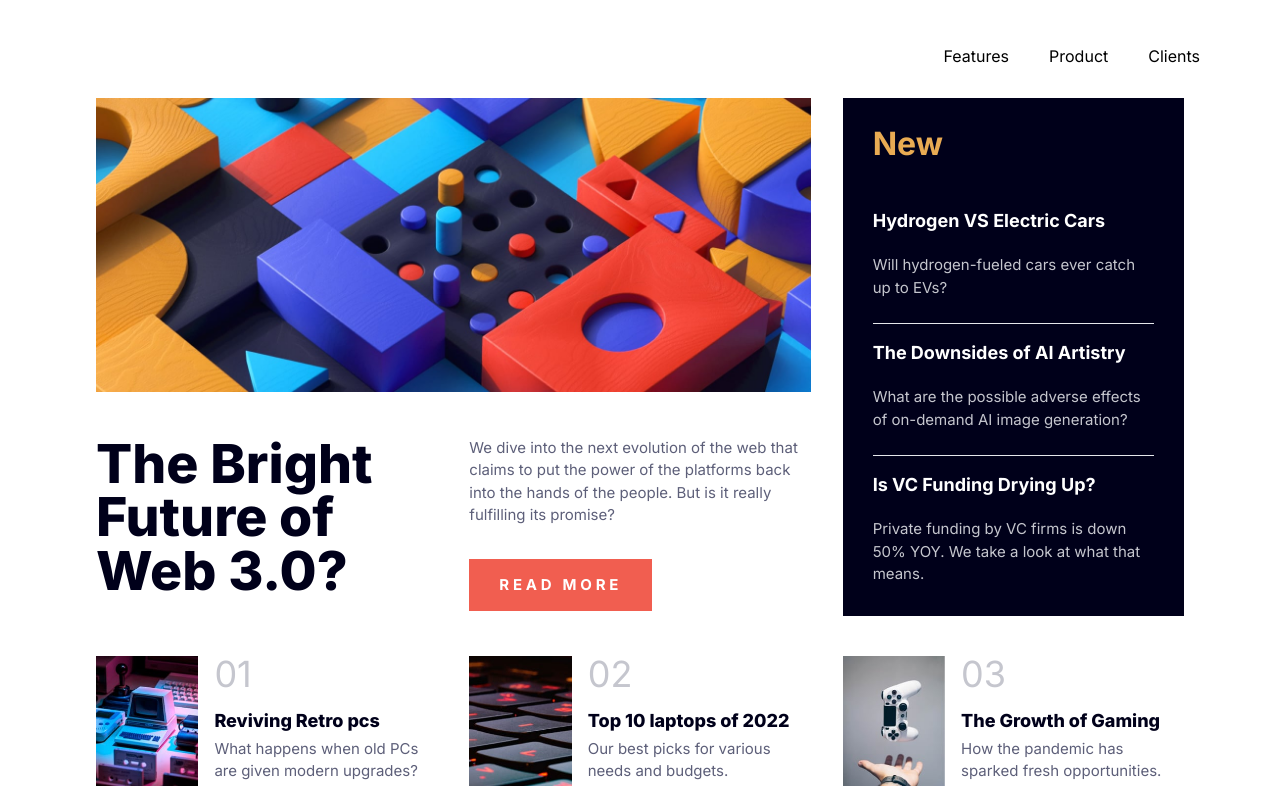
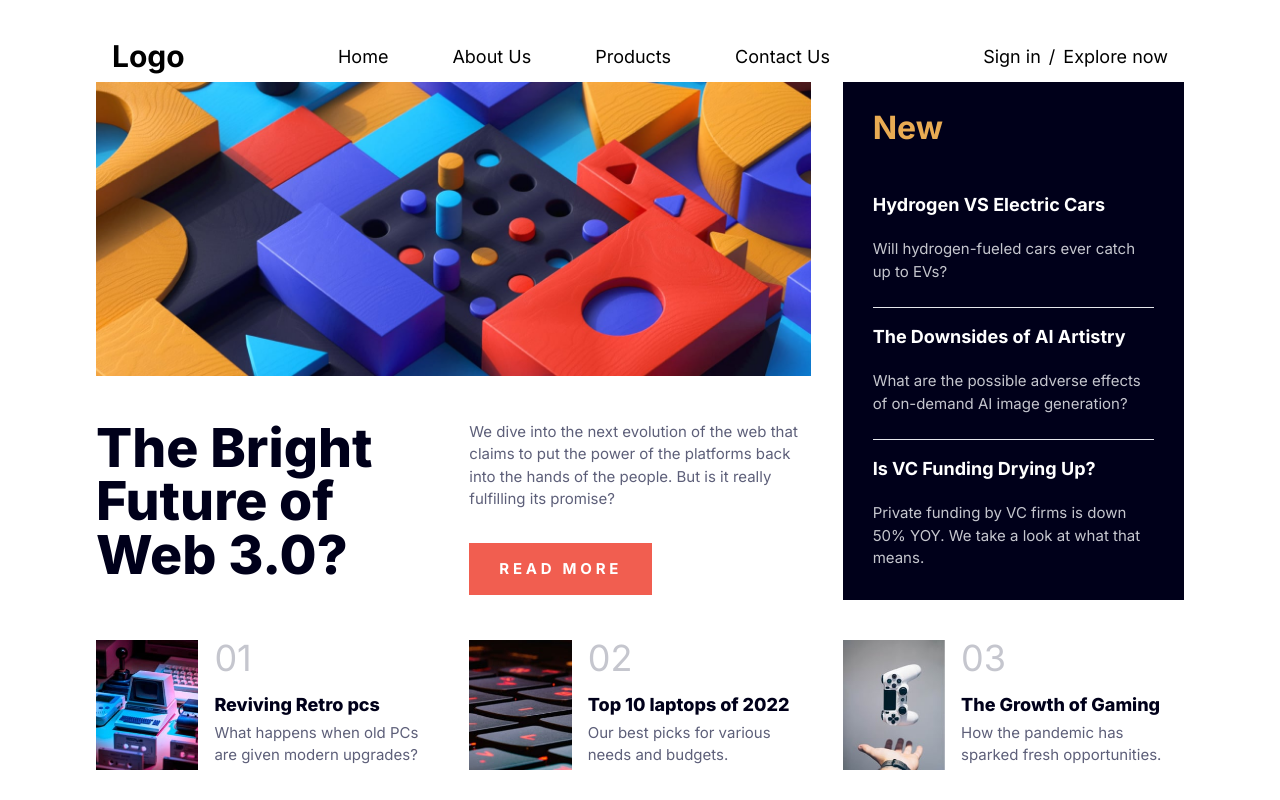
Before and after one commit to sphnikola/news-homepage, a React (Vite) app: page / in a window 1280 px wide. Built offline with nearby package versions, Linux system fonts and the light colour scheme.

Commit message:
Add Responsive Navbar

```diff
--- a/src/Navbar.jsx
+++ b/src/Navbar.jsx
@@ -1,83 +1,161 @@
+// import { useState } from "react";
+// // import { close, logo, menu } from "../assets";
+// import close from "./assets/images/icon-menu-close.svg";
+// import menu from "./assets/images/icon-menu.svg";
+
+// export const navLinks = [
+//   {
+//     id: "home",
+//     title: "Home",
+//   },
+//   {
+//     id: "features",
+//     title: "Features",
+//   },
+//   {
+//     id: "product",
+//     title: "Product",
+//   },
+//   {
+//     id: "clients",
+//     title: "Clients",
+//   },
+// ];
+
+// const Navbar = () => {
+//   const [active, setActive] = useState("Home");
+//   const [toggle, setToggle] = useState(false);
+
+//   return (
+//     <nav className=" w-full flex py-6 justify-between items-center navbar">
+//       {/* Logo */}
+//       <h1 className="text-3xl text-white">Logo</h1>
+
+//       {/* Desktop Navigation */}
+//       <ul className="list-none sm:flex hidden justify-end items-center flex-1">
+//         {navLinks.map((nav, index) => (
+//           <li
+//             key={nav.id}
+//             className={`font-poppins font-normal cursor-pointer text-[16px] ${
+//               active === nav.title ? "text-white" : "text-dimWhite"
+//             } ${index === navLinks.length - 1 ? "mr-0" : "mr-10"}`}
+//             onClick={() => setActive(nav.title)}
+//           >
+//             <a href={`#${nav.id}`}>{nav.title}</a>
+//           </li>
+//         ))}
+//       </ul>
+
+//       {/* Mobile Navigation */}
+//       <div className="sm:hidden flex flex-1 justify-end items-center">
+//         <img
+//           src={toggle ? close : menu}
+//           alt="menu"
+//           className="w-[28px] h-[28px] object-contain"
+//           onClick={() => setToggle(!toggle)}
+//         />
+
+//         {/* Sidebar */}
+//         <div
+//           className={`${
+//             !toggle ? "hidden" : "flex "
+//           } p-6 bg-black-gradient absolute top-20 right-0 mx-4 my-2  min-w-[140px] rounded-xl sidebar`}
+//         >
+//           <ul className="list-none flex justify-end items-start flex-1 flex-col ">
+//             {navLinks.map((nav, index) => (
+//               <li
+//                 key={nav.id}
+//                 className={`font-poppins font-medium cursor-pointer text-[16px] ${
+//                   active === nav.title ? "text-white" : "text-dimWhite"
+//                 } ${index === navLinks.length - 1 ? "mb-0" : "mb-4"}`}
+//                 onClick={() => setActive(nav.title)}
+//               >
+//                 <a href={`#${nav.id}`}>{nav.title}</a>
+//               </li>
+//             ))}
+//           </ul>
+//         </div>
+//       </div>
+//     </nav>
+//   );
+// };
+
+// export default Navbar;
+
+// Navbar.js
+// for nextjs 13.4 users
 import { useState } from "react";
-// import { close, logo, menu } from "../assets";
+import open from "./assets/images/icon-menu.svg";
 import close from "./assets/images/icon-menu-close.svg";
-import menu from "./assets/images/icon-menu.svg";
-
-export const navLinks = [
-  {
-    id: "home",
-    title: "Home",
-  },
-  {
-    id: "features",
-    title: "Features",
-  },
-  {
-    id: "product",
-    title: "Product",
-  },
-  {
-    id: "clients",
-    title: "Clients",
-  },
+const Navbar = () => {
+  const [isMenuOpen, setIsMenuOpen] = useState(false);
+  const navLinks = [
+    { href: "#home", label: "Home" },
+    { href: "#about-us", label: "About Us" },
+    { href: "#products", label: "Products" },
+    { href: "#contact-us", label: "Contact Us" },
   ];
-
-const Navbar = () => {
-  const [active, setActive] = useState("Home");
-  const [toggle, setToggle] = useState(false);
-
   return (
-    <nav className=" w-full flex py-6 justify-between items-center navbar">
-      {/* Logo */}
-      <h1 className="text-3xl text-white">Logo</h1>
-
-      {/* Desktop Navigation */}
-      <ul className="list-none sm:flex hidden justify-end items-center flex-1">
-        {navLinks.map((nav, index) => (
-          <li
-            key={nav.id}
-            className={`font-poppins font-normal cursor-pointer text-[16px] ${
-              active === nav.title ? "text-white" : "text-dimWhite"
-            } ${index === navLinks.length - 1 ? "mr-0" : "mr-10"}`}
-            onClick={() => setActive(nav.title)}
+    <>
+      <header className="sm:px-8 px-4 py-2 z-10 w-full">
+        <nav className="flex justify-between items-center max-container">
+          <a href="/" className="text-3xl font-bold">
+            Logo
+          </a>
+          <ul className="flex-1 flex justify-center items-center gap-16 max-lg:hidden">
+            {navLinks.map((item) => (
+              <li key={item.label}>
+                <a
+                  href={item.href}
+                  className="font-montserrat leading-normal text-lg text-slate-gray"
                 >
-            <a href={`#${nav.id}`}>{nav.title}</a>
+                  {item.label}
+                </a>
               </li>
             ))}
           </ul>
-
-      {/* Mobile Navigation */}
-      <div className="sm:hidden flex flex-1 justify-end items-center">
-        <img
-          src={toggle ? close : menu}
-          alt="menu"
-          className="w-[28px] h-[28px] object-contain"
-          onClick={() => setToggle(!toggle)}
-        />
-
-        {/* Sidebar */}
+          <div className="flex gap-2 text-lg leading-normal font-medium font-montserrat max-lg:hidden wide:mr-24">
+            <a href="/">Sign in</a>
+            <span>/</span>
+            <a href="/">Explore now</a>
+          </div>
           <div
-          className={`${
-            !toggle ? "hidden" : "flex"
-          } p-6 bg-black-gradient absolute top-20 right-0 mx-4 my-2  min-w-[140px] rounded-xl sidebar`}
+            className="hidden max-lg:block cursor-pointer"
+            onClick={() => {
+              setIsMenuOpen(!isMenuOpen);
+            }}
           >
-          <ul className=" list-none flex justify-end items-start flex-1 flex-col mt-0">
-            {navLinks.map((nav, index) => (
-              <li
-                key={nav.id}
-                className={`font-poppins font-medium cursor-pointer text-[16px] ${
-                  active === nav.title ? "text-white" : "text-dimWhite"
-                } ${index === navLinks.length - 1 ? "mb-0" : "mb-4"}`}
-                onClick={() => setActive(nav.title)}
+            <img src={open} className="text-4xl" />
+          </div>
+        </nav>
+      </header>
+      {isMenuOpen && (
+        <div>
+          <nav className="fixed top-0 right-0 left-0 bottom-0 lg:bottom-auto bg-slate-100  ">
+            <div
+              className="hidden max-lg:block fixed right-0  px-8 py-4 cursor-pointer"
+              onClick={() => {
+                setIsMenuOpen(!isMenuOpen);
+              }}
             >
-                <a href={`#${nav.id}`}>{nav.title}</a>
+              <img src={close} className="text-4xl" />
+            </div>
+            <ul className=" lg:hidden flex flex-col items-center justify-center h-full ">
+              {navLinks.map((item) => (
+                <li key={item.label}>
+                  <a
+                    href={item.href}
+                    className="font-montserrat leading-normal text-lg text-slate-gray"
+                  >
+                    {item.label}
+                  </a>
                 </li>
               ))}
             </ul>
+          </nav>
         </div>
-      </div>
-    </nav>
+      )}
+    </>
   );
 };
-
 export default Navbar;
```
Lines whose indentation alone changed are shown as unchanged.
